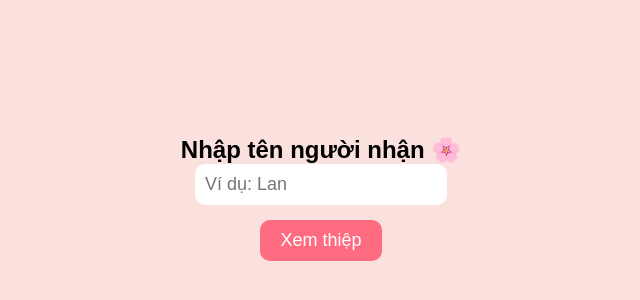
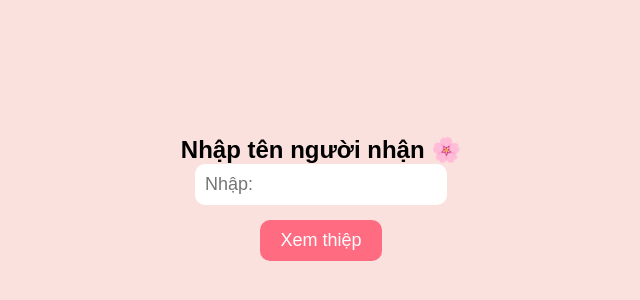
Before and after one commit to tin1511/8-3, a plain HTML site: page index.html in a window 1280 px wide. Shown: the part 202-502 px from the top of the page, 319-959 px from the left. Drawn offline with nearby package versions, Linux system fonts and the light colour scheme.

Commit message:
udapte 2

```diff
--- a/index.html
+++ b/index.html
@@ -698,7 +698,7 @@
 <body>
     <div id="nameBox">
     <h2>Nhập tên người nhận 🌸</h2>
-    <input id="nameInput" placeholder="Ví dụ: Lan">
+    <input id="nameInput" placeholder="Nhập: ">
     <button onclick="startCard()">Xem thiệp</button>
     </div>
 
```
